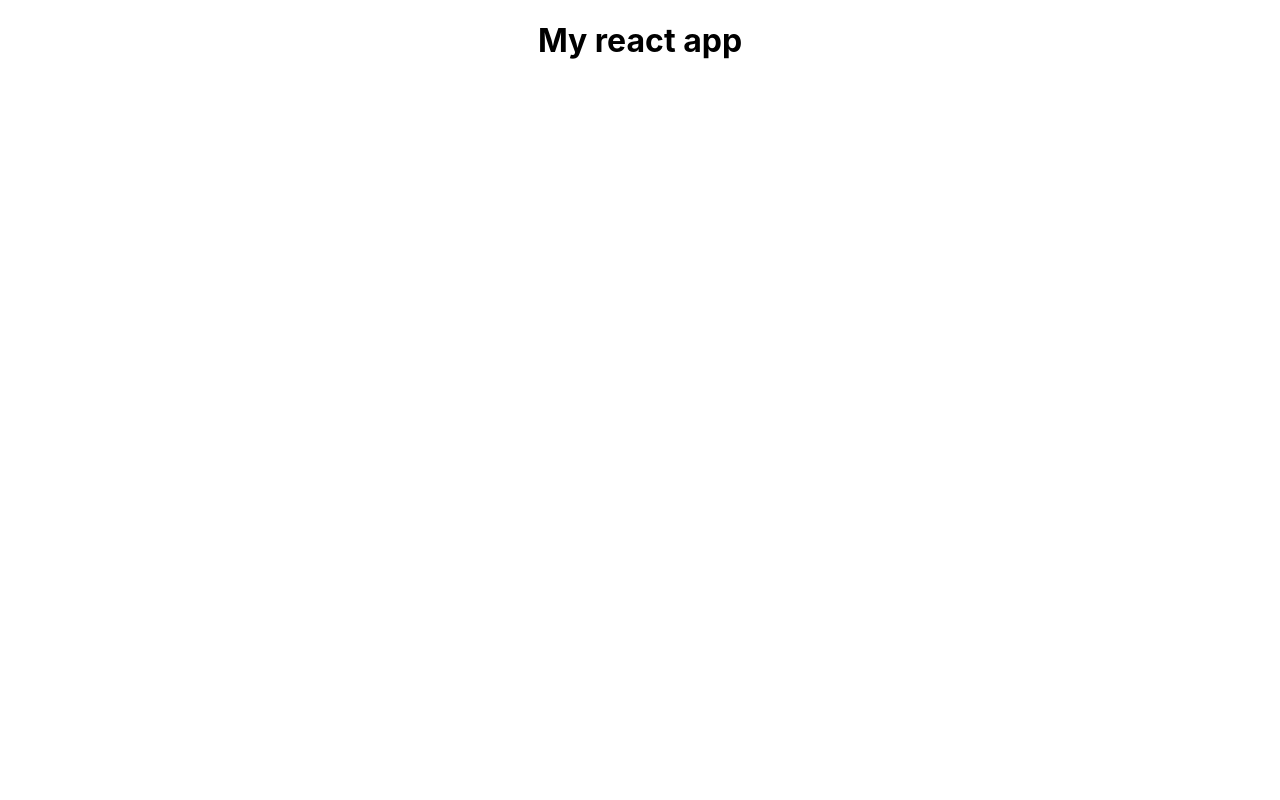
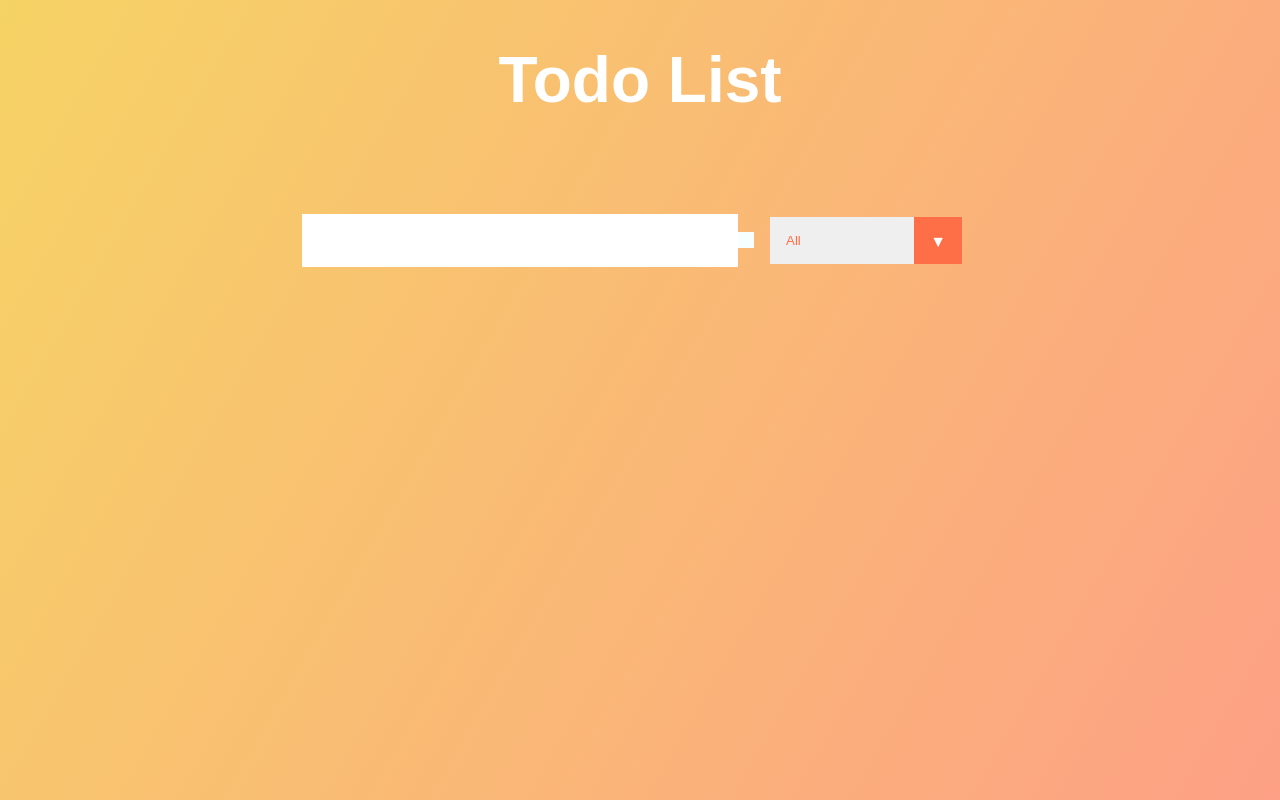
Before and after one commit to karenzoroglyan/react-todo, a React (Create React App) app: page / in a window 1280 px wide. Built offline with nearby package versions, Linux system fonts and the light colour scheme.

Commit message:
added TodoForm component

```diff
--- a/src/App.css
+++ b/src/App.css
@@ -1,38 +1,139 @@
-.App {
-  text-align: center;
+* {
+  margin: 0;
+  padding: 0;
+  box-sizing: border-box;
 }
 
-.App-logo {
-  height: 40vmin;
+body {
+background-image: linear-gradient(120deg, #f6d365 0%, #fda085 100%);
+color: white;
+font-family: "Poppins", sans-serif;
+min-height: 100vh;
+}
+
+header {
+  font-size: 2rem;
+}
+
+header,
+form {
+  min-height: 20vh;
+  display: flex;
+  justify-content: center;
+  align-items: center;
+}
+
+form input,
+form button {
+  padding: 0.5rem;
+  font-size: 2rem;
+  border: none;
+  background: white;
+}
+
+form button {
+  color: #ff6f47;
+  background: #f7fffe;
+  cursor: pointer;
+  transition: all 0.3s ease;
+}
+
+form button:hover {
+  background: #ff6f47;
+  color: white;
+}
+
+.todo-container {
+  display: flex;
+  justify-content: center;
+  align-items: center;
+}
+
+.todo-list {
+  min-width: 30%;
+  list-style: none;
+}
+
+.todo {
+  margin: 0.5rem;
+  background: white;
+  font-size: 1.5rem;
+  color: black;
+  display: flex;
+  justify-content: space-between;
+  align-items: center;
+  transition: all 1s ease;
+}
+.filter-todo {
+  padding: 1rem;
+}
+.todo li {
+  flex: 1;
+}
+
+.trash-btn,
+.complete-btn {
+  background: #ff6f47;
+  color: white;
+  border: none;
+  padding: 1rem;
+  cursor: pointer;
+  font-size: 1rem;
+}
+.complete-btn {
+  background: rgb(11, 212, 162);
+}
+.todo-item {
+  padding: 0rem 0.5rem;
+}
+
+.fa-trash,
+.fa-check {
   pointer-events: none;
 }
 
-@media (prefers-reduced-motion: no-preference) {
-  .App-logo {
-    animation: App-logo-spin infinite 20s linear;
-  }
+.fall {
+  transform: translateY(10rem) rotateZ(20deg);
+  opacity: 0;
 }
 
-.App-header {
-  background-color: #282c34;
-  min-height: 100vh;
-  display: flex;
-  flex-direction: column;
-  align-items: center;
-  justify-content: center;
-  font-size: calc(10px + 2vmin);
-  color: white;
+.completed {
+  text-decoration: line-through;
+  opacity: 0.5;
 }
 
-.App-link {
-  color: #61dafb;
+/*CUSTOM SELECTOR */
+select {
+  -webkit-appearance: none;
+  -moz-appearance: none;
+  -ms-appearance: none;
+  appearance: none;
+  outline: 0;
+  box-shadow: none;
+  border: 0 !important;
+  background-image: none;
 }
 
-@keyframes App-logo-spin {
-  from {
-    transform: rotate(0deg);
-  }
-  to {
-    transform: rotate(360deg);
-  }
+/* Custom Select */
+.select {
+  margin: 1rem;
+  position: relative;
+  overflow: hidden;
 }
+select {
+  color: #ff6f47;
+  font-family: "Poppins", sans-serif;
+  cursor: pointer;
+  width: 12rem;
+}
+/* Arrow */
+.select::after {
+  content: "\25BC";
+  position: absolute;
+  top: 0;
+  right: 0;
+  padding: 1rem;
+  background: #ff6f47;
+  cursor: pointer;
+  pointer-events: none;
+}
--- a/src/App.js
+++ b/src/App.js
@@ -1,9 +1,16 @@
+import React from 'react';
 import './App.css';
+//Importing Components
+import TodoForm from './components/TodoForm';
+
 
 function App() {
   return (
     <div className="App">
-      <h1>My react app</h1>
+      <header>
+        <h1>Todo List</h1>
+      </header>
+      <TodoForm />
     </div>
   );
 }
--- /dev/null
+++ b/src/components/TodoForm.js
@@ -0,0 +1,21 @@
+import React from "react";
+
+function TodoForm() {
+  return (
+    <form>
+      <input type="text" className="todo-input" />
+      <button className="todo-button" type="submit">
+        <i className="fas fa-plus-square"></i>
+      </button>
+      <div className="select">
+        <select name="todos" className="filter-todo">
+          <option value="all">All</option>
+          <option value="completed">Completed</option>
+          <option value="uncompleted">Uncompleted</option>
+        </select>
+      </div>
+    </form>
+  );
+}
+
+export default TodoForm;
```
Also changed, not shown: src/setupTests.js (deleted, +0 -5 lines), src/logo.svg (deleted), 1 other file (tests, documents, lock files or other folders).
